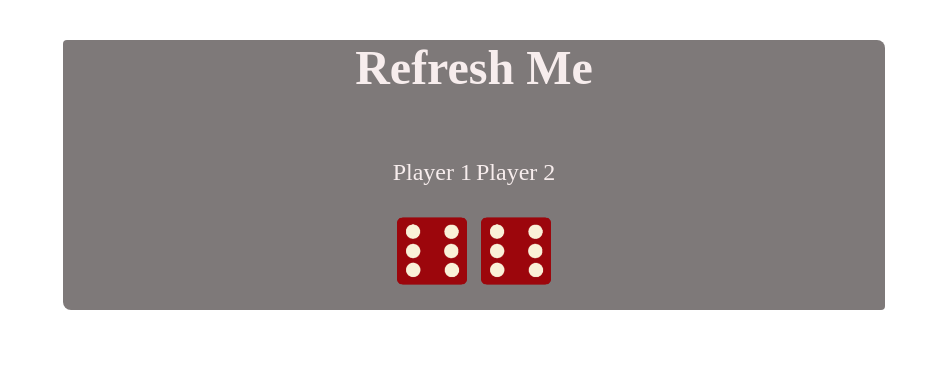
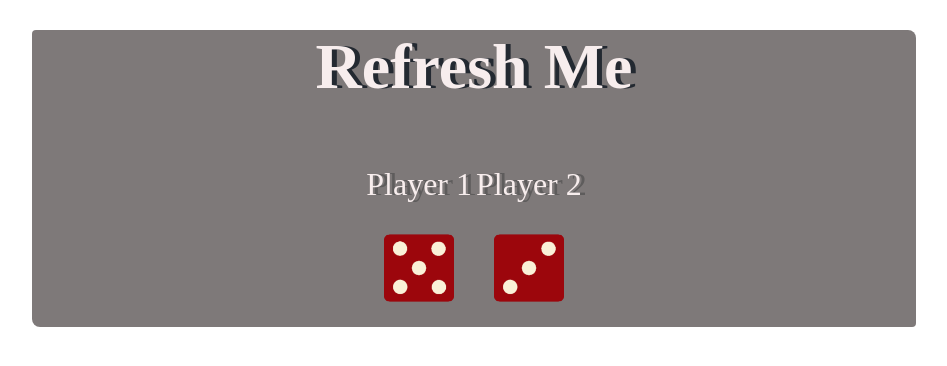
Before and after one commit to daramolakenny/simple-dice, a plain HTML site: page index.html in a window 1280 px wide. Shown: the whole page, without its empty margins (166-1113 px from the left). Drawn offline with Linux system fonts and the light colour scheme.

Commit message:
dice game

```diff
--- a/index.html
+++ b/index.html
@@ -12,12 +12,12 @@
 
         <div class="box">
         <p>Player 1</p>
-        <img src="./image/dice6.png" alt="">
+        <img src="./image/dice6.png" id="dice1" alt="">
         </div>
 
         <div class="box">
         <p>Player 2</p>
-        <img src="./image/dice6.png" alt="">
+        <img src="./image/dice6.png" id="dice2" alt="">
         </div>
     </div>
 
--- a/script.js
+++ b/script.js
@@ -0,0 +1,9 @@
+randomNum = Math.floor(Math.random(1) * 6 + 1);
+
+document.getElementById("dice1").setAttribute("src", "./image/dice5.png");
+document.getElementById("dice2").setAttribute("src", "./image/dice3.png");
+
+// randomNum = Math.floor(Math.random(1) * 6 + 1);
+
+// document.getElementById("dice1").setAttribute("src", "./image/dice5.png");
+// document.getElementById("dice2").setAttribute("src", "./image/dice3.png");
--- a/style.css
+++ b/style.css
@@ -1,5 +1,5 @@
 .container{
-    width: 65%;
+    width: 70%;
     margin: auto;
     text-align: center;
     background-color: rgb(126, 121, 121);
@@ -15,7 +15,8 @@
 
 .box > p{
     margin-bottom: 30px;
-    font-size: 1.5rem;
+    font-size: 2rem;
+    text-shadow: 5px 0 rgb(94, 92, 92);
 }
 
 img{
@@ -26,5 +27,7 @@ img{
 }
 
 h2{
-    font-size: 3rem;
+    margin: 30px;
+    text-shadow: 5px 0 #232931;
+    font-size: 4rem;
 }
```
